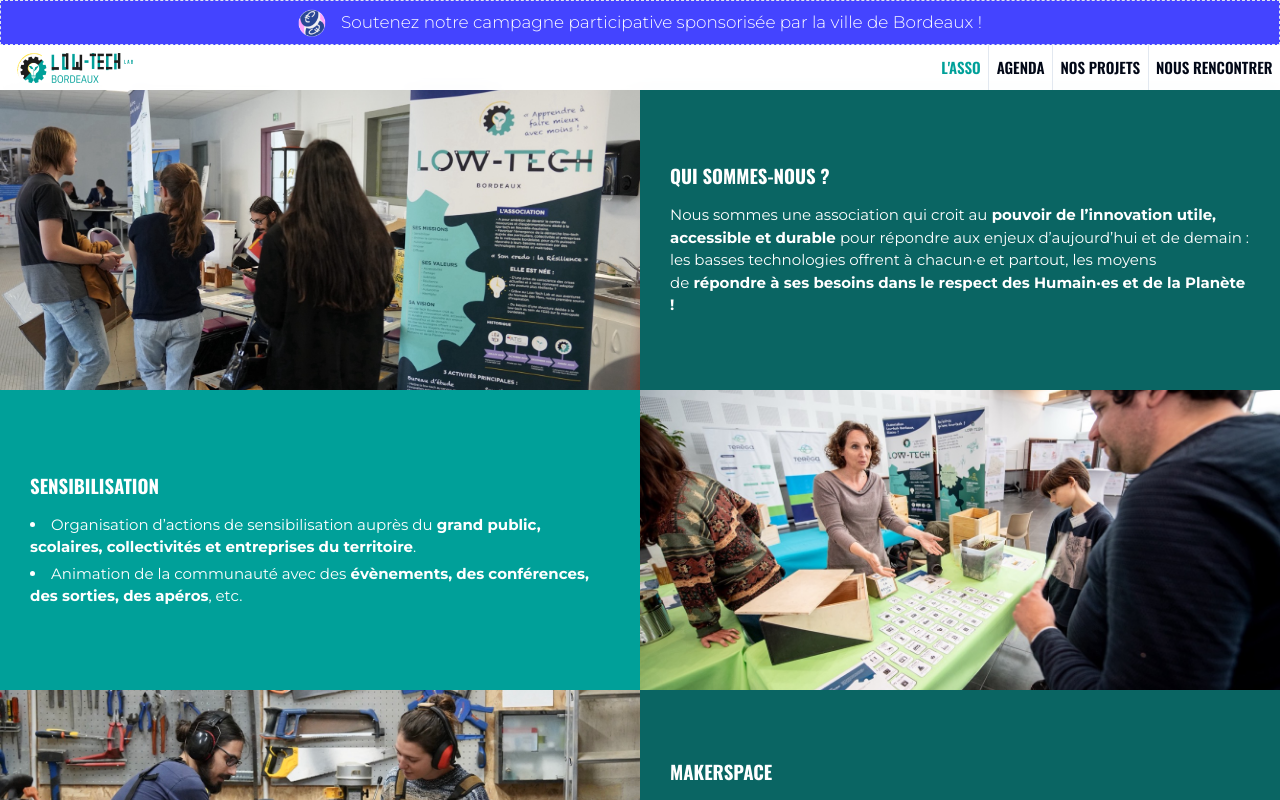
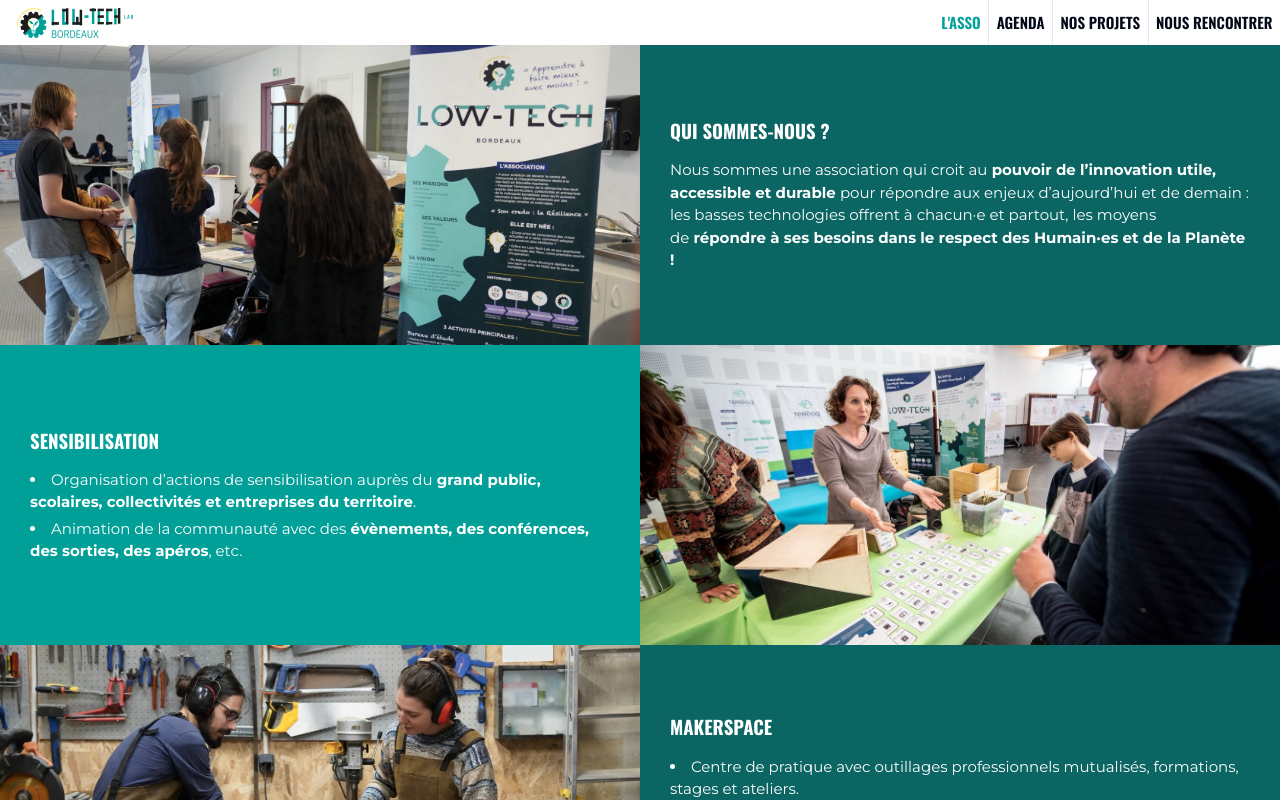
Before and after one commit to lowtechbordeaux/ltlb-landing-v2, a Next.js app: page / in a window 1280 px wide. Shown: the top 800 px of the page. Built offline with nearby package versions, Linux system fonts and the light colour scheme.

Commit message:
disable banner

```diff
--- a/app/layout.tsx
+++ b/app/layout.tsx
@@ -3,7 +3,7 @@ import "./globals.css";
 import Header from "@/components/Header";
 import Footer from "@/components/Footer";
 import Banner from "@/components/Banner";
-import { fontClasses } from './fonts'
+import { fontClasses } from "./fonts";
 
 export const metadata: Metadata = {
   title: "Low-tech Lab Bordeaux",
@@ -16,16 +16,11 @@ export default function RootLayout({
   children: React.ReactNode;
 }>) {
   return (
-    <html
-      lang="fr"
-      className={fontClasses}
-    >
+    <html lang="fr" className={fontClasses}>
       <body className="bg-white font-sans text-base">
-        <Banner />
+        {/* <Banner /> */}
         <Header />
-        <main className="flex flex-col items-center ">
-          {children}
-        </main>
+        <main className="flex flex-col items-center ">{children}</main>
         <Footer />
       </body>
     </html>
```
